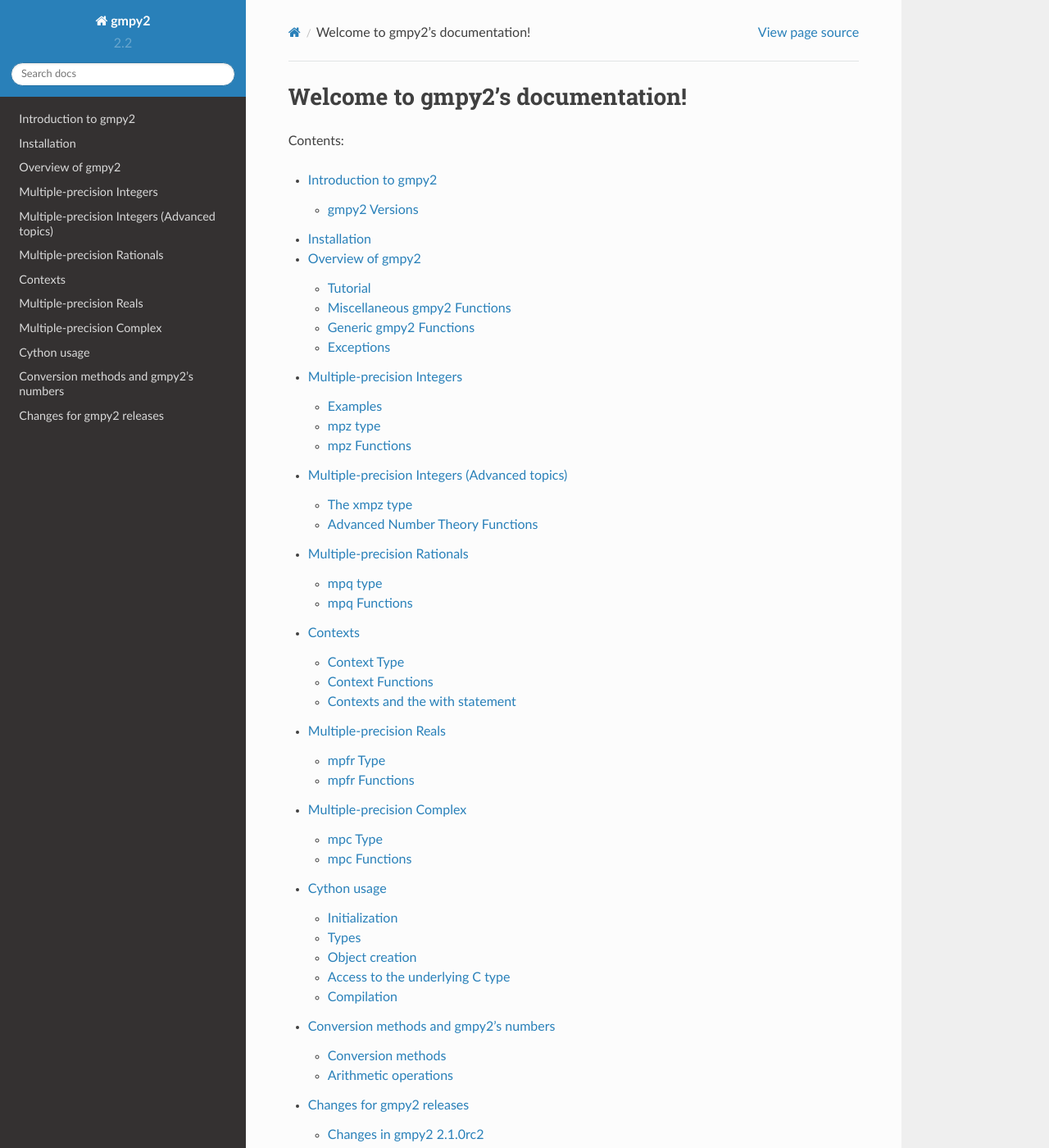
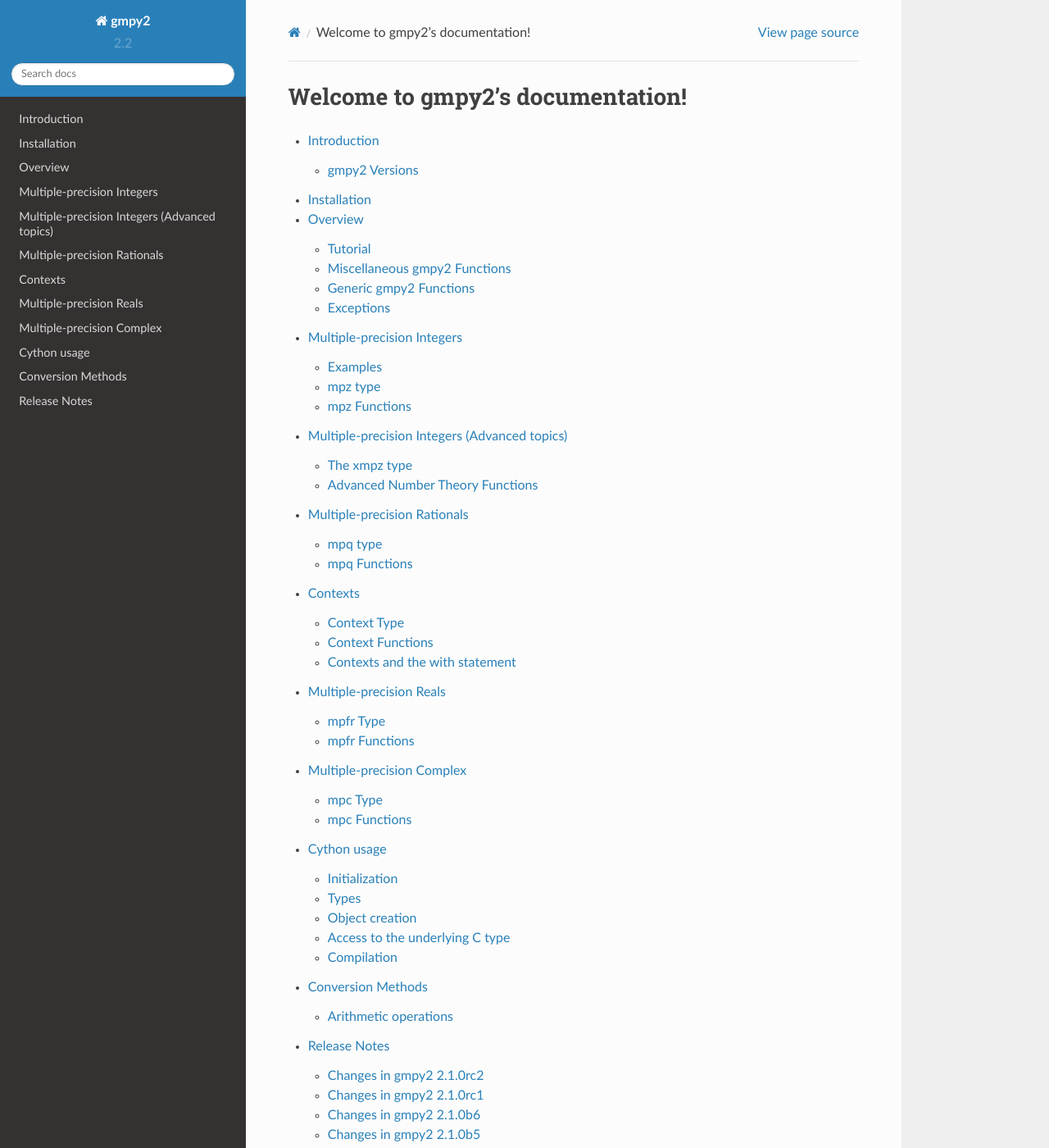
Before and after one commit to aleaxit/gmpy, a Sphinx documentation site: the page built from docs/index.rst, in a window 1280 px wide and 1400 px high. Shown: the whole window at 82% size. Built offline with Sphinx 7.4.7 and the Read the Docs theme 2.0.0, drawn with Linux system fonts in a browser that asks for light colours; formulas are drawn with MathJax 3.

Commit message:
Cleanup some headers in *.rst

```diff
--- a/docs/conversion.rst
+++ b/docs/conversion.rst
@@ -1,10 +1,7 @@
 .. currentmodule:: gmpy2
 
-Conversion methods and gmpy2's numbers
-======================================
-
-Conversion methods
-------------------
+Conversion Methods
+==================
 
 A python object could interact with gmpy2 if it implements one of the following methods:
 
--- a/docs/history.rst
+++ b/docs/history.rst
@@ -1,5 +1,5 @@
-Changes for gmpy2 releases
-==========================
+Release Notes
+=============
 
 .. currentmodule:: gmpy2
 
--- a/docs/index.rst
+++ b/docs/index.rst
@@ -1,12 +1,5 @@
-.. gmpy2 documentation master file, created by
-   sphinx-quickstart on Fri Feb 24 19:56:16 2012.
-   You can adapt this file completely to your liking, but it should at least
-   contain the root `toctree` directive.
-
 Welcome to gmpy2's documentation!
 =================================
-
-Contents:
 
 .. toctree::
    :maxdepth: 2
--- a/docs/intro.rst
+++ b/docs/intro.rst
@@ -1,5 +1,5 @@
-Introduction to gmpy2
-=====================
+Introduction
+============
 
 gmpy2 is a C-coded Python extension module that supports multiple-precision
 arithmetic.  It is the successor to the original gmpy module (supported only
--- a/docs/overview.rst
+++ b/docs/overview.rst
@@ -1,5 +1,5 @@
-Overview of gmpy2
-=================
+Overview
+========
 
 .. currentmodule:: gmpy2
 
```
